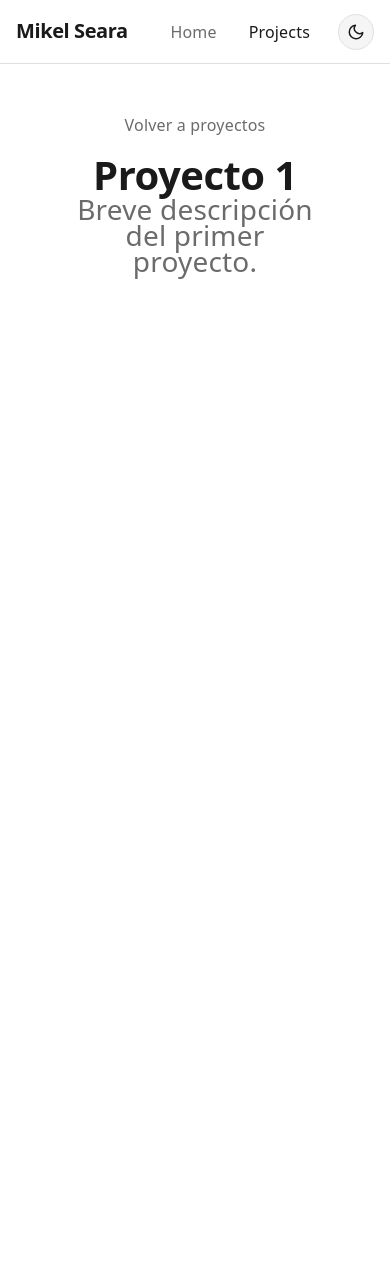
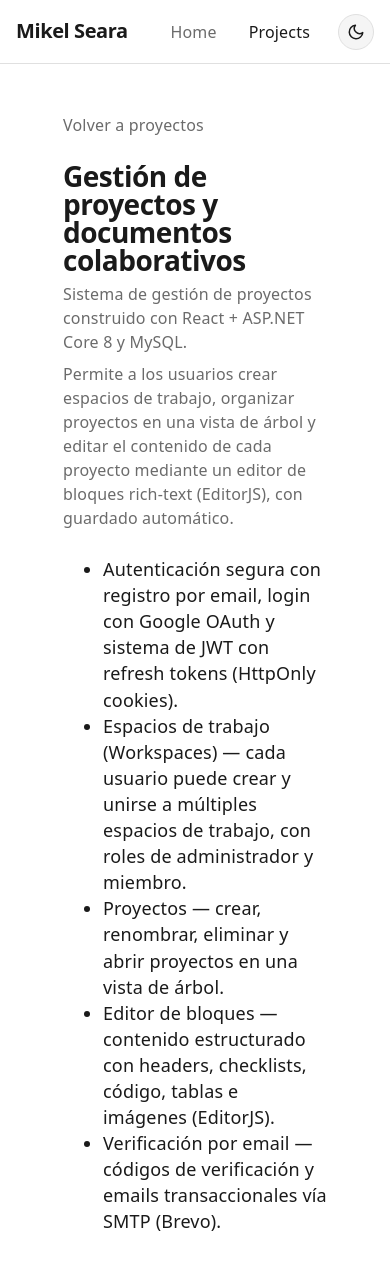
Before and after one commit to mikels111/mikels111.github.io, a React (Vite) app: page /projects/proyecto-1 in a window 390 px wide. Shown: the top 1270 px of the page. Before the commit the page ends 844 px from the top, so only its background shows below. Built offline with nearby package versions, Linux system fonts and the light colour scheme.

Commit message:
Update project details and enhance styling for better presentation

```diff
--- a/src/App.css
+++ b/src/App.css
@@ -6,8 +6,8 @@
   /* justify-content: center; */
   gap: 16px;
   padding: 48px 24px;
-  text-align: center;
   margin: 0 10%;
+  align-items: flex-start;
 }
 
 .hero-section {
--- a/src/components/ProjectCard/ProjectCard.css
+++ b/src/components/ProjectCard/ProjectCard.css
@@ -25,7 +25,7 @@
 }
 
 .project-card-name {
-  font-size: 32px;
+  /* font-size: 32px; */
   font-weight: 600;
   letter-spacing: -0.5px;
   margin: 0 0 8px;
--- a/src/components/ProjectCard/ProjectCard.jsx
+++ b/src/components/ProjectCard/ProjectCard.jsx
@@ -5,7 +5,7 @@ function ProjectCard({ project }) {
   return (
     <div className="project-card">
       <Link to={`/projects/${project.id}`} className="project-link">
-        <h3 className="project-card-name">{project.name}</h3>
+        <h2 className="project-card-name">{project.name}</h2>
         <p className="project-card-description">{project.description}</p>
       </Link>
     </div>
--- a/src/data/projects.js
+++ b/src/data/projects.js
@@ -1,12 +1,15 @@
 export const projects = [
   {
     id: 'proyecto-1',
-    name: 'Proyecto 1',
-    description: 'Breve descripción del primer proyecto.',
-  },
-  {
-    id: 'proyecto-2',
-    name: 'Proyecto 2',
-    description: 'Breve descripción del segundo proyecto.',
+    name: 'Gestión de proyectos y documentos colaborativos',
+    description: 'Sistema de gestión de proyectos construido con React + ASP.NET Core 8 y MySQL.',
+    longDescrition:'Permite a los usuarios crear espacios de trabajo, organizar proyectos en una vista de árbol y editar el contenido de cada proyecto mediante un editor de bloques rich-text (EditorJS), con guardado automático.',
+    features: [
+      'Autenticación segura con registro por email, login con Google OAuth y sistema de JWT con refresh tokens (HttpOnly cookies).',
+      'Espacios de trabajo (Workspaces) — cada usuario puede crear y unirse a múltiples espacios de trabajo, con roles de administrador y miembro.',
+      'Proyectos — crear, renombrar, eliminar y abrir proyectos en una vista de árbol.',
+      'Editor de bloques — contenido estructurado con headers, checklists, código, tablas e imágenes (EditorJS).',
+      'Verificación por email — códigos de verificación y emails transaccionales vía SMTP (Brevo).'
+    ]
   }
 ]
--- a/src/index.css
+++ b/src/index.css
@@ -47,7 +47,8 @@ body {
 }
 
 h1,
-h2 {
+h2,
+h3 {
   font-family: var(--heading);
   font-weight: 600;
   color: var(--text);
@@ -57,15 +58,61 @@ h2 {
 h1 {
   font-size: 40px;
   letter-spacing: -0.5px;
+  line-height: 1;
 }
 
 h2 {
   font-size: 30px;
   letter-spacing: -0.25px;
+  line-height: 1.2;
+}
+
+h3 {
+  font-size: 24px;
+  letter-spacing: -0.25px;
+  line-height: 1.2;
+  text-align: left;
 }
 
 p {
   margin: 0;
-  font-size: 28px;
+  font-size: 18px;
+  line-height: 1.5;
+  text-align: left;
+}
 
+@media (max-width: 1024px) {
+  h1 {
+    font-size: 32px;
+  }
+
+  h2 {
+    font-size: 26px;
+  }
+
+  h3 {
+    font-size: 21px;
+  }
+
+  p {
+    font-size: 17px;
+  }
 }
+
+@media (max-width: 640px) {
+  h1 {
+    font-size: 28px;
+  }
+
+  h2 {
+    font-size: 22px;
+  }
+
+  h3 {
+    font-size: 19px;
+  }
+
+  p {
+    font-size: 16px;
+  }
+}
--- a/src/pages/Home.jsx
+++ b/src/pages/Home.jsx
@@ -15,11 +15,11 @@ function Home() {
   return (
     <main className="page">
       <section className="hero-section">
-        <h1 style={{ 'line-height': '1' }}>Hola, soy Mikel Seara</h1>
-        <h2 style={{ 'line-height': '1.2' }}>Desarrollador full stack. Este es mi espacio de proyectos.</h2>
+        <h1 >Hola, soy Mikel Seara</h1>
+        <h2 >Desarrollador full stack. Este es mi espacio de proyectos.</h2>
 
-        <p style={{ 'line-height': '1.5' }}>
-          Eexperiencia en .NET C#, React, JavaScript y SQL Server, especializado en el desarrollo de soluciones a medida que combinan aplicaciones web y de escritorio. Enfocado en construir software adaptado a las necesidades del negocio.
+        <p>
+          Experiencia en .NET C#, React, JavaScript y SQL Server, especializado en el desarrollo de soluciones a medida que combinan aplicaciones web y de escritorio. Enfocado en construir software adaptado a las necesidades del negocio.
         </p>
       </section>
 
--- a/src/pages/ProjectDetail.jsx
+++ b/src/pages/ProjectDetail.jsx
@@ -16,6 +16,12 @@ function ProjectDetail() {
       </Link>
       <h1>{project.name}</h1>
       <p>{project.description}</p>
+      <p>{project.longDescrition}</p>
+      <ul>
+        {project.features.map((feature, index) => (
+          <li key={index}>{feature}</li>
+        ))}
+      </ul>
     </main>
   )
 }
```
